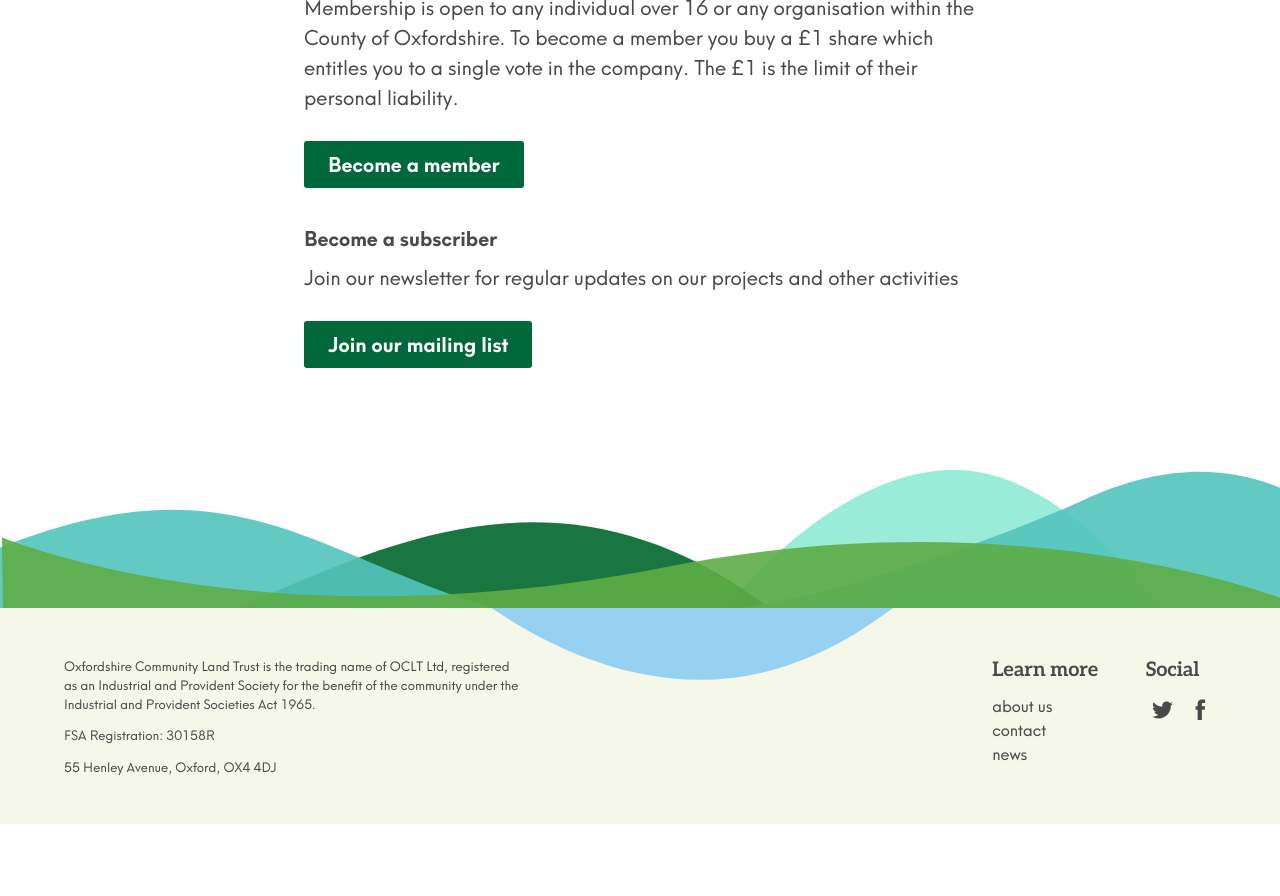
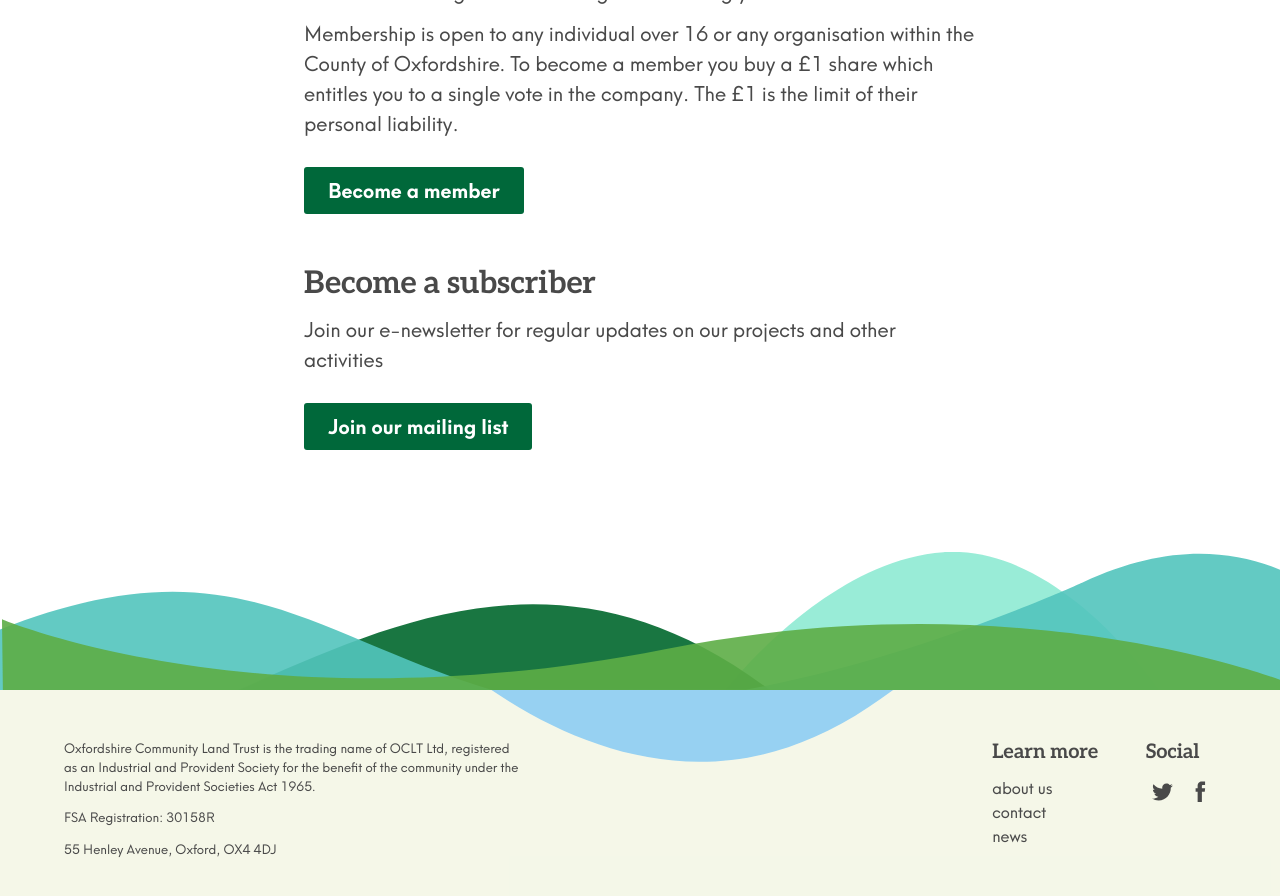
Before and after one commit to johnpuddephatt/oclt, a Jekyll site: the page built from _pages/join.md, in a window 1280 px wide and 900 px high, scrolled down 923 px. Shown: the top 896 px of the window. Built offline with Jekyll 4.4.1, drawn with Linux system fonts in a browser that asks for light colours; before the commit the page ends 1747 px from its top, so only the background shows below that.

Commit message:
Update from Forestry.io Oxfordshire CLT updated _pages/join.md

```diff
--- a/_pages/join.md
+++ b/_pages/join.md
@@ -4,7 +4,7 @@ title: Join us
 subtitle: Get involved in a movement creating community-led affordable homes
 
 ---
-### Become a member
+## Become a member
 
 As a Community Benefit Society, we are proud to be owned by our members. We are currently owned by a group of over 100 people from across the county of Oxfordshire.
 
@@ -15,9 +15,6 @@ Membership is open to any individual over 16 or any organisation within the Coun
 <br>
 <a class="button btn" href="https://app.donorfy.com/form/J7EEWBHW62/53NSK">Become a member</a>
 
-### Become a subscriber
+## Become a subscriber
 
-Join our newsletter for regular updates on our projects and other activities
-<br>
-<br>
-<a class="button btn" href="https://oclt.us7.list-manage.com/subscribe?u=705f7de83867afe997c4f8eba&id=03a63db2a8" target="_blank">Join our mailing list</a>
+Join our e-newsletter for regular updates on our projects and other activities <br> <br> <a class="button btn" href="https://oclt.us7.list-manage.com/subscribe?u=705f7de83867afe997c4f8eba&id=03a63db2a8" target="_blank">Join our mailing list</a>
```
